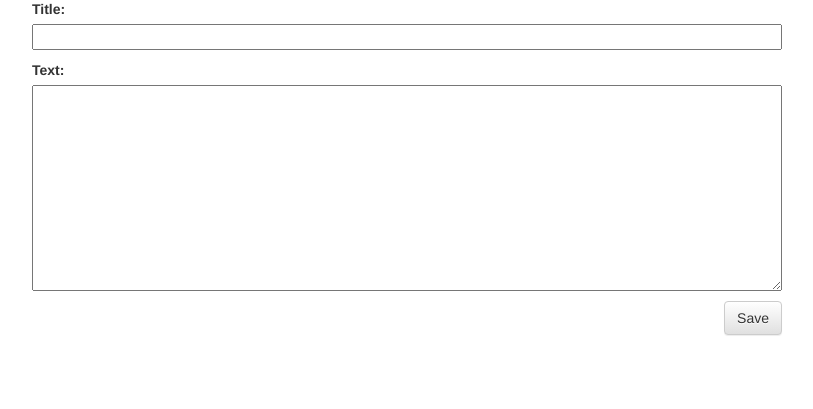
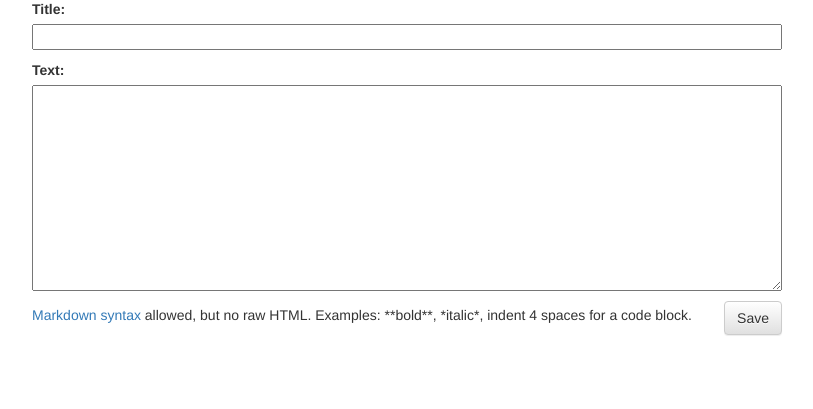
Before and after one commit to moottier/halies-blog, a Django app: page /post/new/ in a window 1280 px wide. Shown: the part 214-623 px from the top of the page, without its empty margins (38-851 px from the left). Run offline with Django 3.2, Linux system fonts and the light colour scheme; the visitor is signed in with stand-in values (Sample User, id 1); some libraries are stand-ins or nearby versions.

Commit message:
included markdown-deux

```diff
--- a/blog/templates/blog/post_edit.html
+++ b/blog/templates/blog/post_edit.html
@@ -1,4 +1,5 @@
 {% extends 'blog/base.html' %}
+{% load markdown_deux_tags %}
 
 {% block content %}
 <h1>New post</h1>
@@ -6,4 +7,7 @@
   {{ form.as_p }}
   <button type="submit" class="save btn btn-default">Save</button>
 </form>
+<p>
+  <a href="http://daringfireball.net/projects/markdown/syntax" target="_blank">Markdown syntax</a> allowed, but no raw HTML. Examples: **bold**, *italic*, indent 4 spaces for a code block.
+</p>
 {% endblock %}
--- a/halies_site/settings.py
+++ b/halies_site/settings.py
@@ -41,7 +41,9 @@ INSTALLED_APPS = [
     'django.contrib.sessions',
     'django.contrib.messages',
     'django.contrib.staticfiles',
-    'blog'
+    'blog',
+    ###3rd PARTY
+    'markdown_deux',
 ]
 
 MIDDLEWARE = [
```
